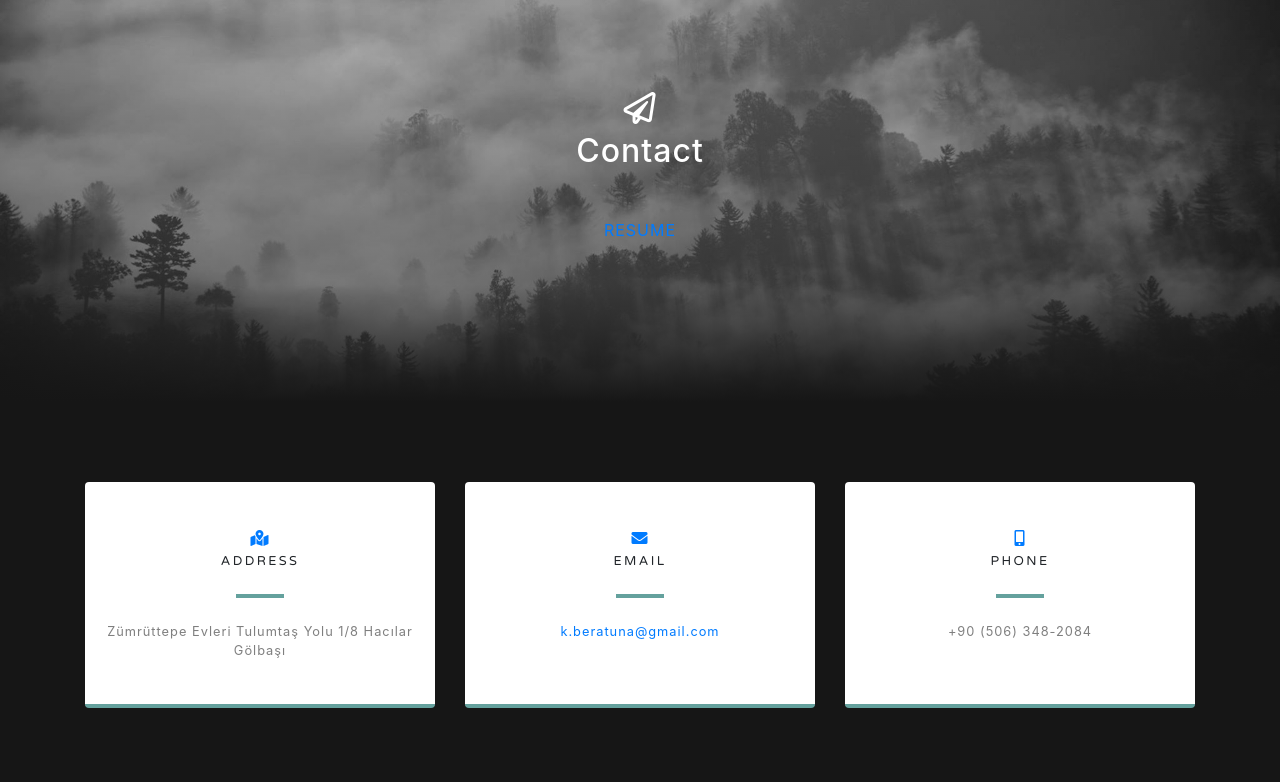
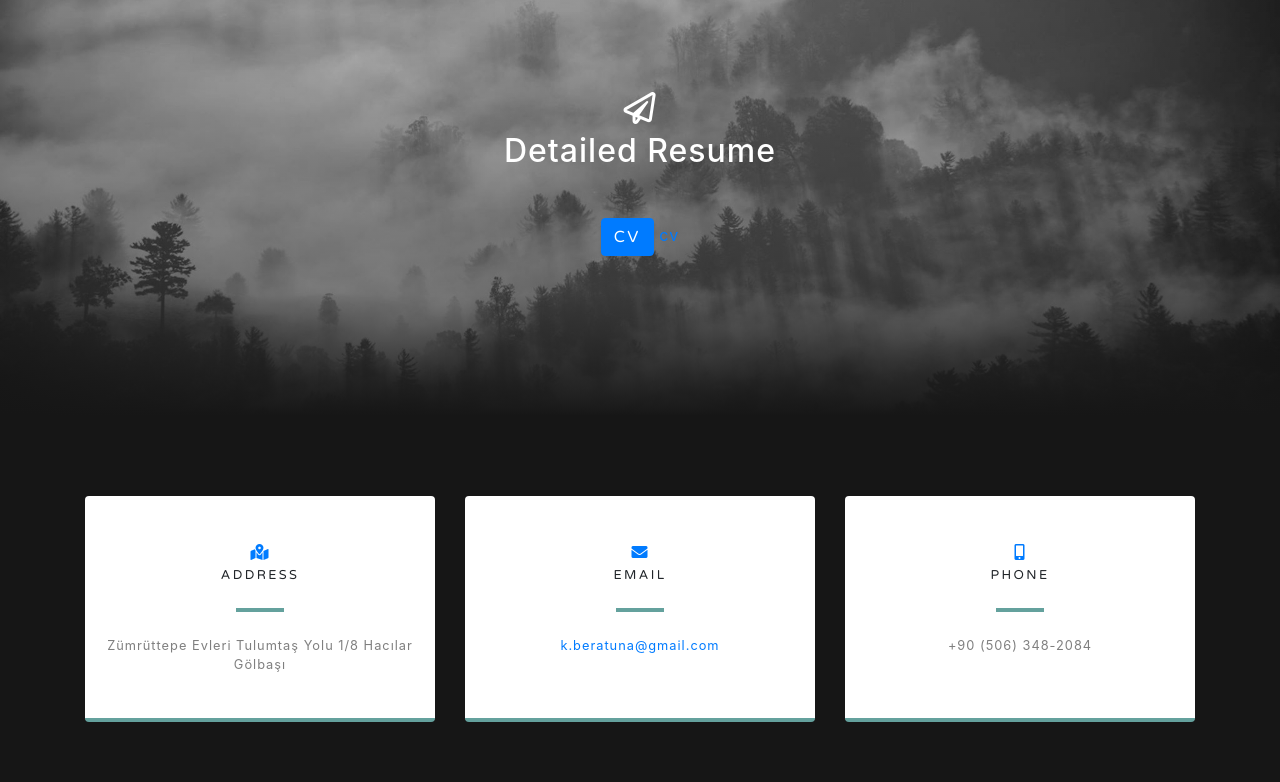
Before and after one commit to beratuna/karli, a website with bundled scripts: page index.html in a window 1280 px wide. Shown: the part 3982-4764 px from the top of the page. Built offline with nearby package versions, Linux system fonts and the light colour scheme.

Commit message:
Update index.html

```diff
--- a/index.html
+++ b/index.html
@@ -179,9 +179,11 @@
         <div class="col-md-10 col-lg-8 mx-auto text-center">
 
           <i class="far fa-paper-plane fa-2x mb-2 text-white"></i>
-          <h2 class="text-white mb-5">Contact</h2>
+          <h2 class="text-white mb-5">Detailed Resume</h2>
 
-          <a href="newsletter_01.pdf" target="_blank">RESUME</a>
+          <a href="resume.pdf" class="btn btn-primary">CV</a>
+          <a href="resume.pdf" target="_blank">cv</a>
+
         </div>
       </div>
     </div>
```
